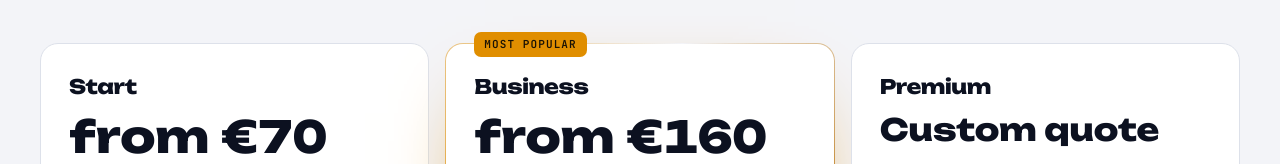
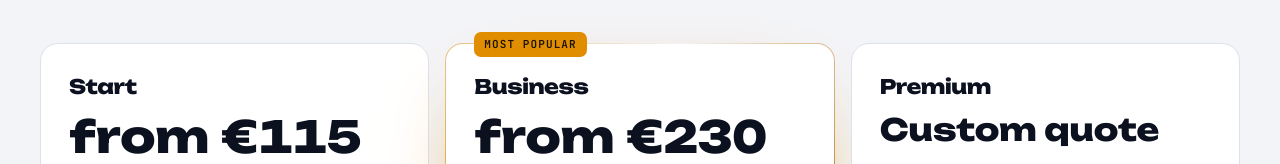
Before and after one commit to v1mer01/v1mer01.github.io, a plain HTML site: page index.html in a window 1280 px wide. Shown: the part 4168-4332 px from the top of the page. Drawn offline with Linux system fonts and the light colour scheme.

Commit message:
Add files via upload

```diff
--- a/index.html
+++ b/index.html
@@ -908,13 +908,13 @@ const MARQUEE = [
 ];
 const SERVICES = [['Лендінг', 'Landing page', 'Landingpage'], ['Сайт для бізнесу', 'Business website', 'Unternehmenswebsite'], ['Редизайн', 'Redesign', 'Redesign']];
 const PLANS = [
-  { n: ['Старт', 'Start', 'Start'], sum: ['від 3 000 ₴', 'from €70', 'ab 70 €'], svc: 0,
+  { n: ['Старт', 'Start', 'Start'], sum: ['від 5 000 ₴', 'from €115', 'ab 115 €'], svc: 0,
     f: [['Сайт-лендінг під ваш бізнес, як у портфоліо', 'A landing page for your business, like the ones in my portfolio', 'Landingpage für Ihr Unternehmen, wie im Portfolio'],
       ['Послуги, ціни, роботи, контакти, карта', 'Services, prices, your work, contacts, map', 'Leistungen, Preise, Arbeiten, Kontakt, Karte'],
       ['Мобільна версія та плавні анімації', 'Mobile version and smooth animations', 'Mobile Version und sanfte Animationen'],
       ['Кнопки запису: телефон, Instagram, Telegram', 'Booking buttons: phone, Instagram, Telegram', 'Buchungsbuttons: Telefon, Instagram, Telegram'],
       ['Публікація сайту і 2 раунди правок', 'Publishing and 2 rounds of revisions', 'Veröffentlichung und 2 Korrekturrunden']] },
-  { n: ['Бізнес', 'Business', 'Business'], sum: ['від 7 000 ₴', 'from €160', 'ab 160 €'], svc: 1, feat: true,
+  { n: ['Бізнес', 'Business', 'Business'], sum: ['від 10 000 ₴', 'from €230', 'ab 230 €'], svc: 1, feat: true,
     f: [['Преміальний дизайн рівня цього сайту', 'Premium design on the level of this site', 'Premium-Design auf dem Niveau dieser Website'],
       ['Ефектні анімації та інтерактив', 'Eye-catching animation and interactive elements', 'Auffällige Animationen und interaktive Elemente'],
       ['Онлайн-запис із формою, заявки на пошту', 'Online booking form, requests to your e-mail', 'Online-Buchung mit Formular, Anfragen per E-Mail'],
```
